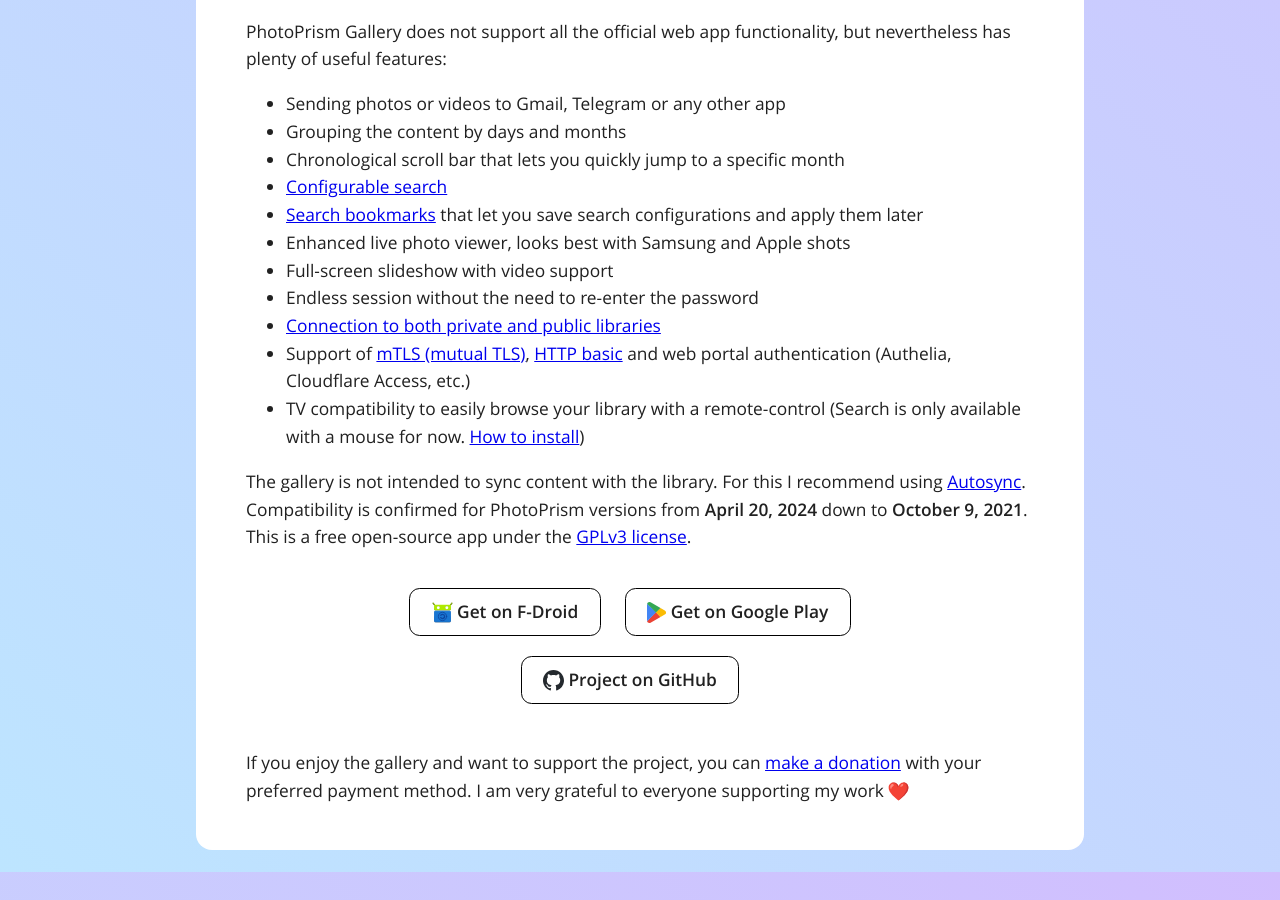
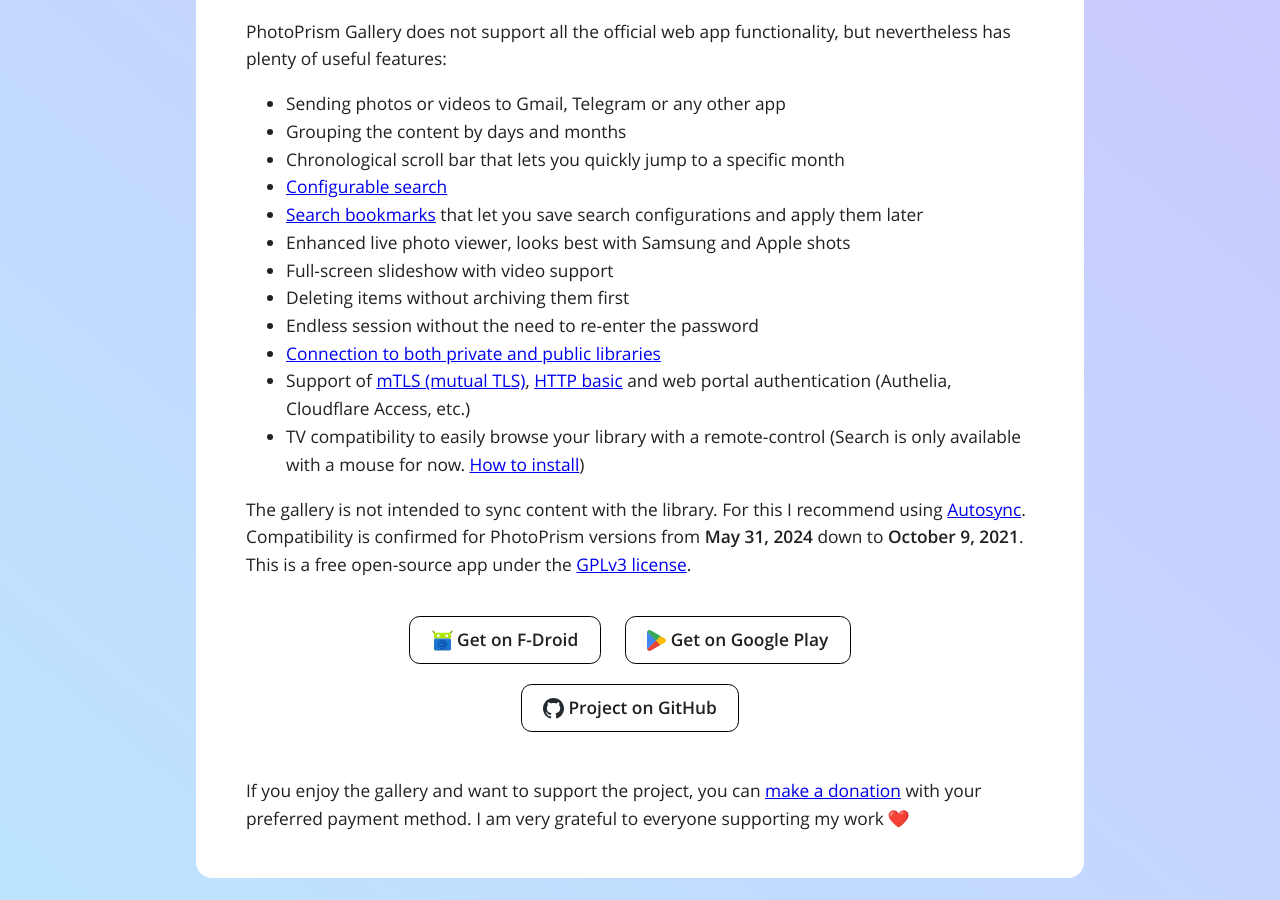
Before and after one commit to Radiokot/website, a Jekyll site: the page built from _projects/photoprism-android-gallery.html, in a window 1280 px wide and 900 px high, scrolled down 843 px. Built offline with Jekyll 4.4.1, drawn with Linux system fonts in a browser that asks for light colours; before the commit the page ends 1715 px from its top, so only the background shows below that.

Commit message:
Actualize PhotoPrism desscription

```diff
--- a/_projects/photoprism-android-gallery.html
+++ b/_projects/photoprism-android-gallery.html
@@ -38,6 +38,7 @@
         that let you save search configurations and apply them later</li>
     <li>Enhanced live photo viewer, looks best with Samsung and Apple shots</li>
     <li>Full-screen slideshow with video support</li>
+    <li>Deleting items without archiving them first</li>
     <li>Endless session without the need to re-enter the password</li>
     <li><a href="https://github.com/Radiokot/photoprism-android-client/wiki/Connection-guide"
             target="_blank">Connection to both private and public libraries</a></li>
@@ -57,7 +58,7 @@
 The gallery is not intended to sync content with the library. For this I recommend using <a
     href="https://play.google.com/store/apps/details?id=com.ttxapps.autosync"
     target="_blank">Autosync</a>.
-Compatibility is confirmed for PhotoPrism versions from <b>April&nbsp;20,&nbsp;2024</b>
+Compatibility is confirmed for PhotoPrism versions from <b>May&nbsp;31,&nbsp;2024</b>
 down to <b>October&nbsp;9,&nbsp;2021</b>.
 This is a free open-source app under the <a
     href="https://github.com/Radiokot/photoprism-android-client/tree/main?tab=readme-ov-file#license"
```
